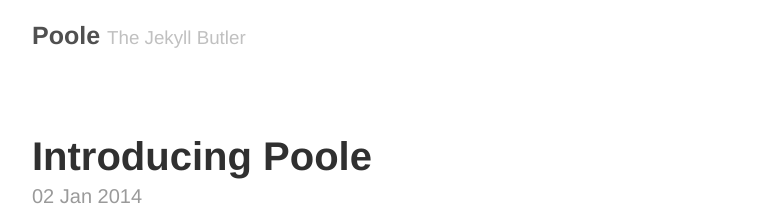
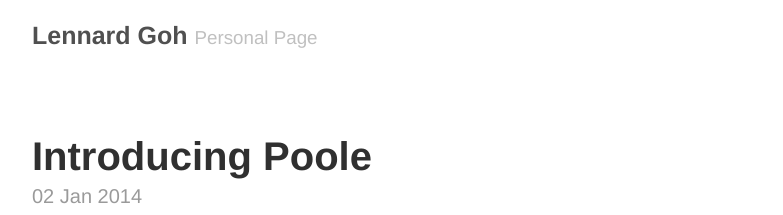
Before and after one commit to lennardgoh/lennardgoh.github.io, a Jekyll site: the page built from index.html, in a window 1280 px wide. Shown: the top 215 px of the page, without its empty margins (248-1031 px from the left). Built offline with Jekyll 4.4.1, drawn with Linux system fonts in a browser that asks for light colours; the list of posts is cut into pages by our own code.

Commit message:
Updated Config File

```diff
--- a/_config.yml
+++ b/_config.yml
@@ -3,9 +3,9 @@ permalink:        pretty
 relative_permalinks: true
 
 # Setup
-title:            Poole
-tagline:          The Jekyll Butler
-url:              http://getpoole.com
+title:            Lennard Goh
+tagline:          Personal Page
+url:              http://lennardgoh.githum.io
 paginate:         1
 baseurl:          /
 author:
```
